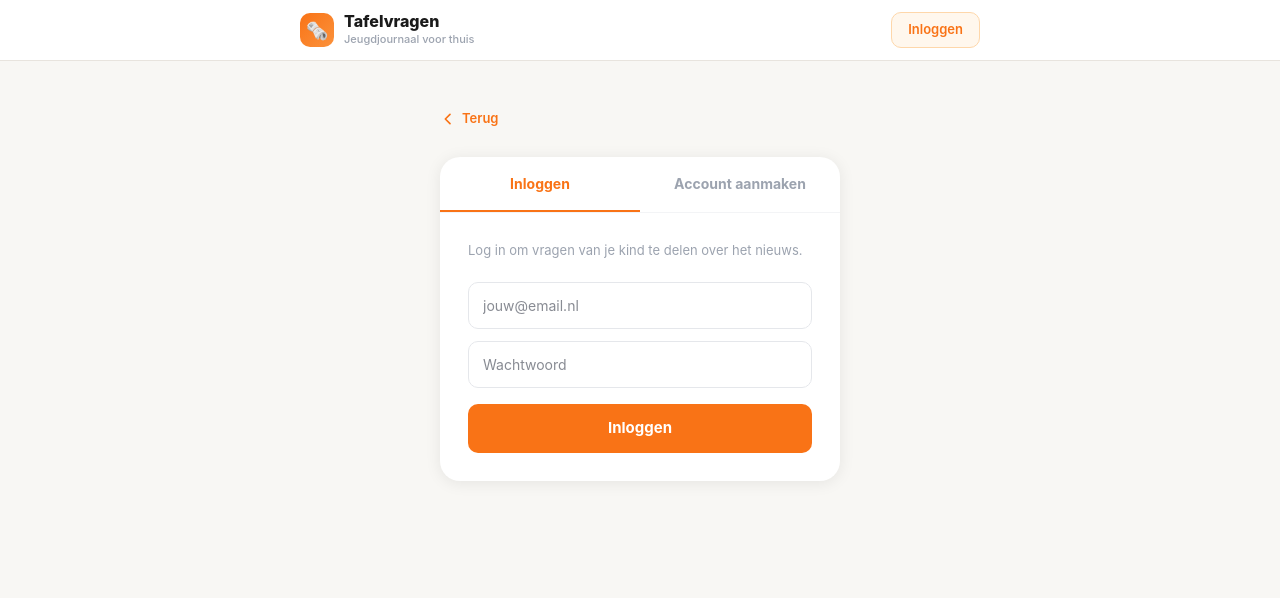
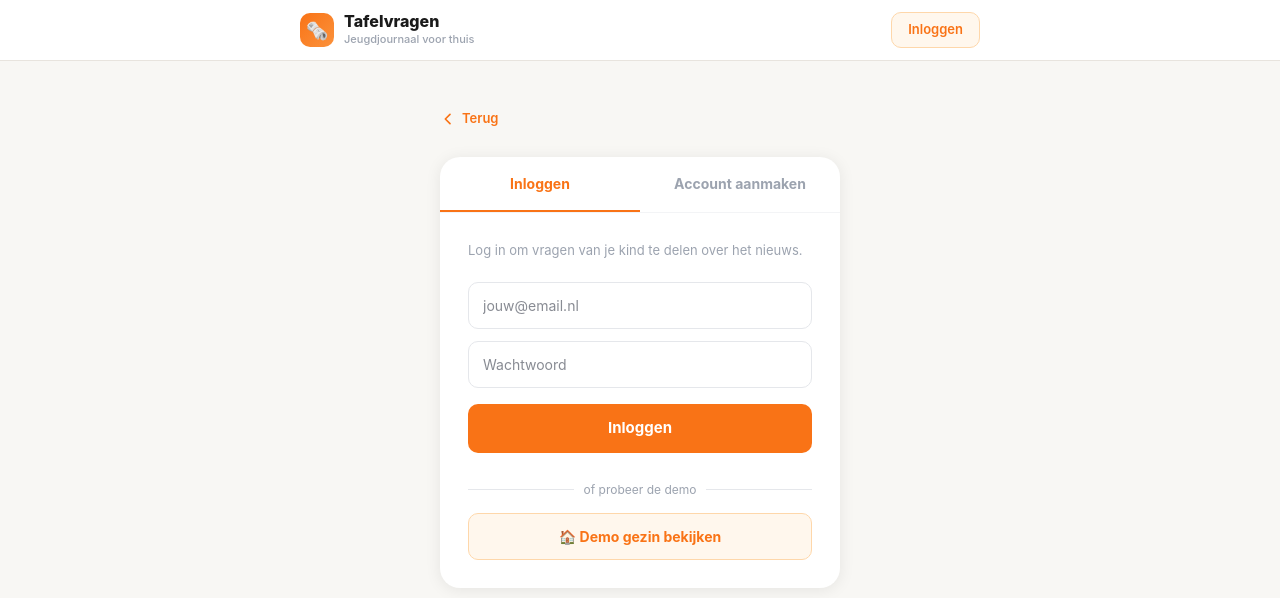
Before and after one commit to LukasLanghout/jeugdnieuws-vragen, a Next.js app: page /login in a window 1280 px wide. Shown: the top 598 px of the page. Built offline with nearby package versions, Linux system fonts and the light colour scheme; no server answers.

Commit message:
feat: demo login button met vooraf ingevuld gezin

```diff
--- a/app/login/page.tsx
+++ b/app/login/page.tsx
@@ -38,6 +38,23 @@ export default function LoginPage() {
       }
     }
     setLoading(false)
+  }
+
+
+  async function handleDemoLogin() {
+    setLoading(true)
+    setError('')
+    const { error } = await supabase.auth.signInWithPassword({
+      email: 'demo.ouder@tafelvragen.nl',
+      password: 'demo1234',
+    })
+    if (error) {
+      setError('Demo login mislukt, probeer het opnieuw.')
+      setLoading(false)
+    } else {
+      router.push('/')
+      router.refresh()
+    }
   }
 
   const inputStyle = {
@@ -148,6 +165,21 @@ export default function LoginPage() {
             </button>
           </form>
         </div>
+
+        <div style={{ padding: '0 28px 28px' }}>
+          <div style={{ display: 'flex', alignItems: 'center', gap: 10, margin: '0 0 14px' }}>
+            <div style={{ flex: 1, height: 1, background: '#e5e7eb' }} />
+            <span style={{ fontSize: 12, color: '#9ca3af', whiteSpace: 'nowrap' }}>of probeer de demo</span>
+            <div style={{ flex: 1, height: 1, background: '#e5e7eb' }} />
+          </div>
+          <button
+            onClick={handleDemoLogin}
+            disabled={loading}
+            style={{ width: '100%', background: '#fff7ed', color: '#f97316', border: '1.5px solid #fed7aa', borderRadius: 10, padding: '12px 0', fontWeight: 700, fontSize: 14, cursor: 'pointer', fontFamily: 'inherit' }}
+          >
+            🏠 Demo gezin bekijken
+          </button>
+        </div>
       </div>
     </div>
   )
```
